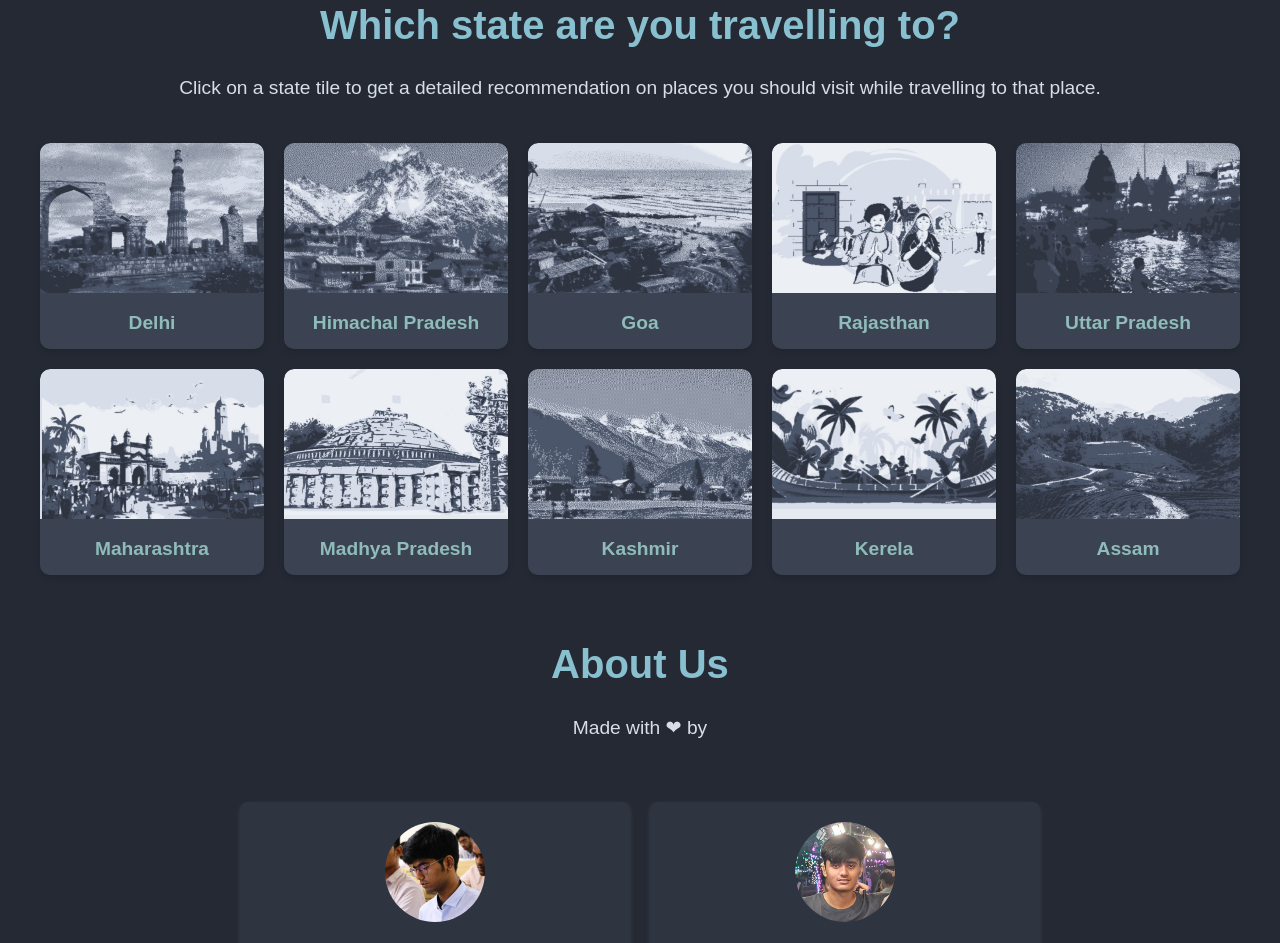
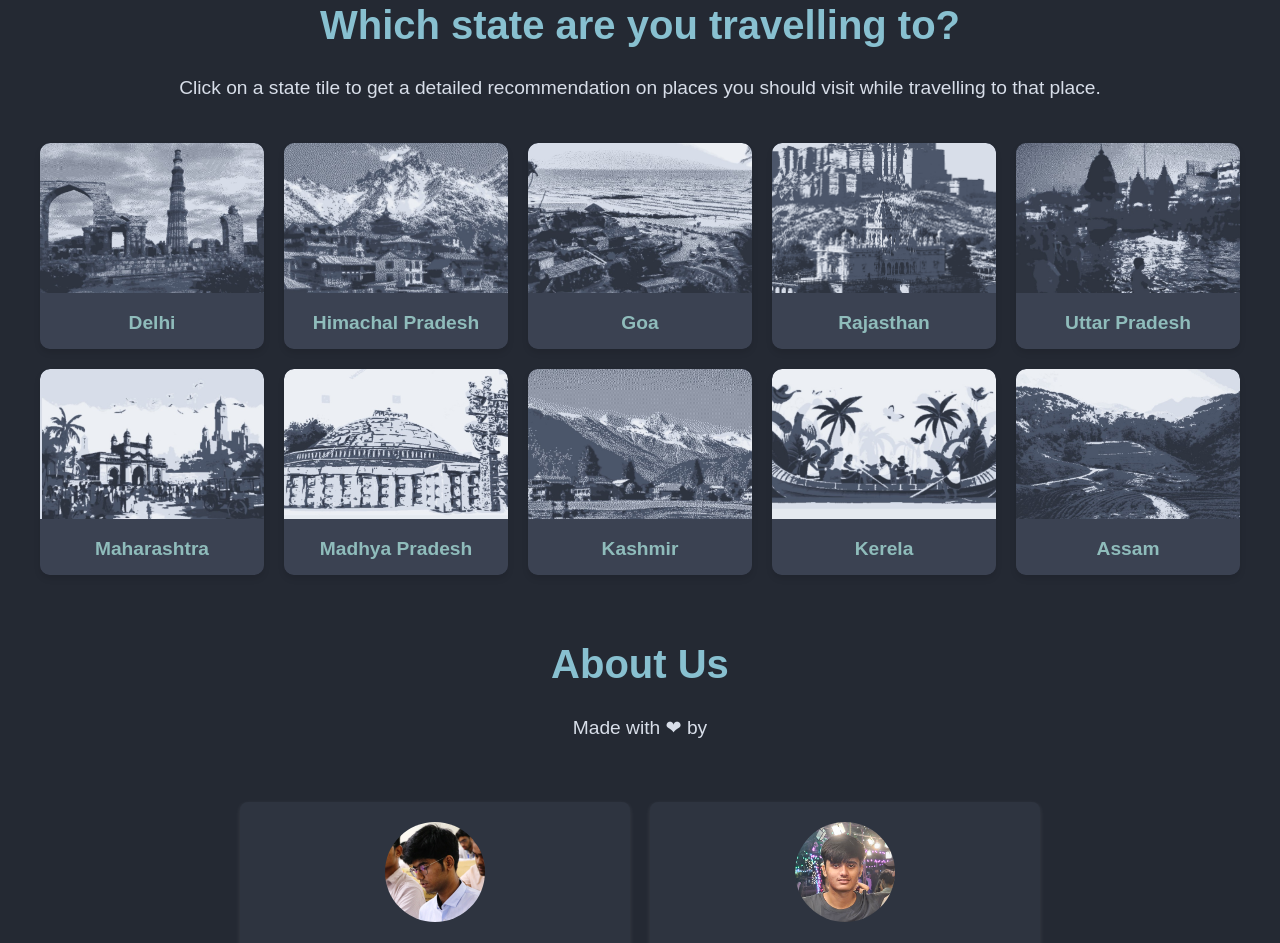
Before and after one commit to Humanshere/PlacesToVisit, a plain HTML site: page index.html in a window 1280 px wide. Shown: the part 866-1809 px from the top of the page. Drawn offline with Linux system fonts and the light colour scheme.

Commit message:
changed an image and added favicon

```diff
--- a/index.html
+++ b/index.html
@@ -4,6 +4,7 @@
   <meta charset="UTF-8">
   <meta name="viewport" content="width=device-width, initial-scale=1.0">
   <title>PlacesToVisit</title>
+  <link rel="icon" type="image/x-icon" href="logo.png">
   <link rel="stylesheet" href="styles.css">
 </head>
 <body>
@@ -62,7 +63,7 @@
             <h3>Goa</h3>
         </div></a>
         <a href="dummy.html" class="card"><div class="card">
-            <img src="raj.jpg" alt="Rajasthan">
+            <img src="rajasthan.png" alt="Rajasthan">
             <h3>Rajasthan</h3>
         </div></a>
         <a href="dummy.html" class="card"><div class="card">
```
Also changed, not shown: delhi.html (+1 -0 lines), dummy.html (+1 -0 lines), himachal.html (+1 -0 lines), raj.jpg (deleted), rajasthan.png (added).
